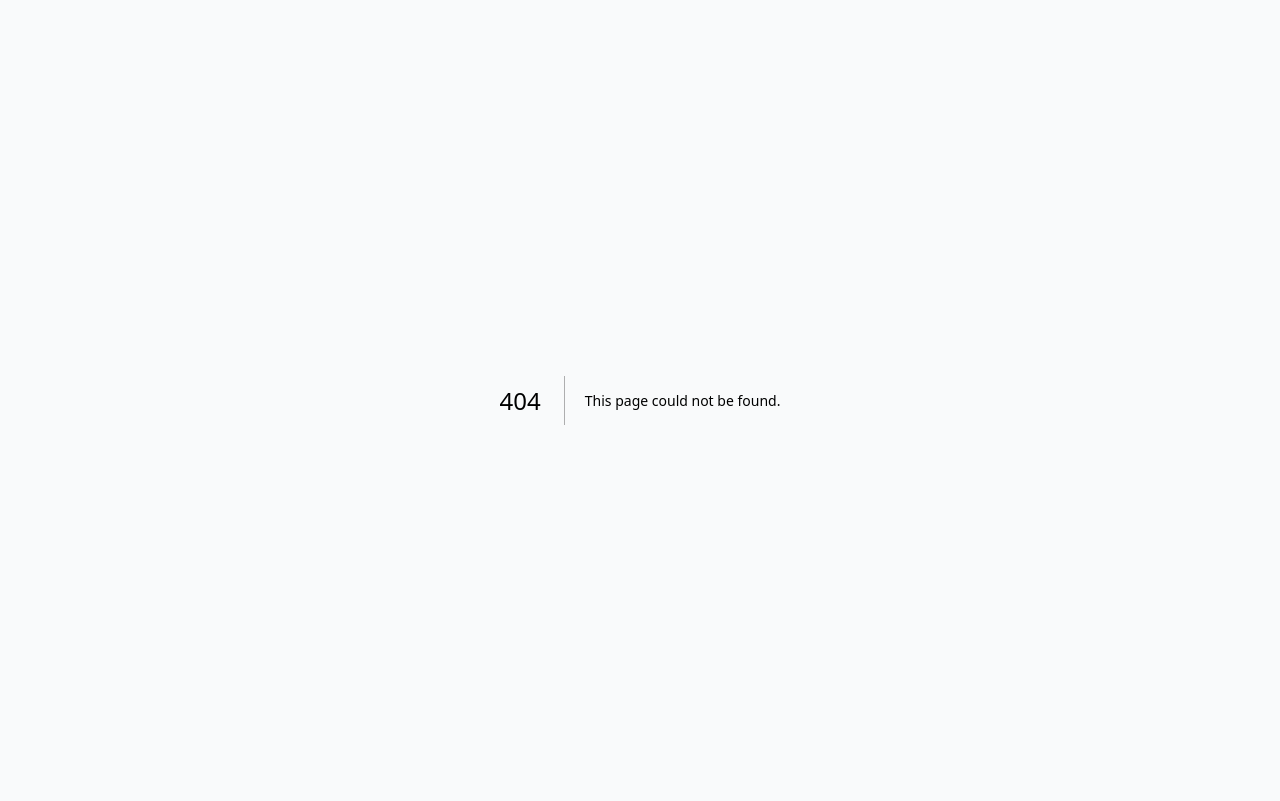
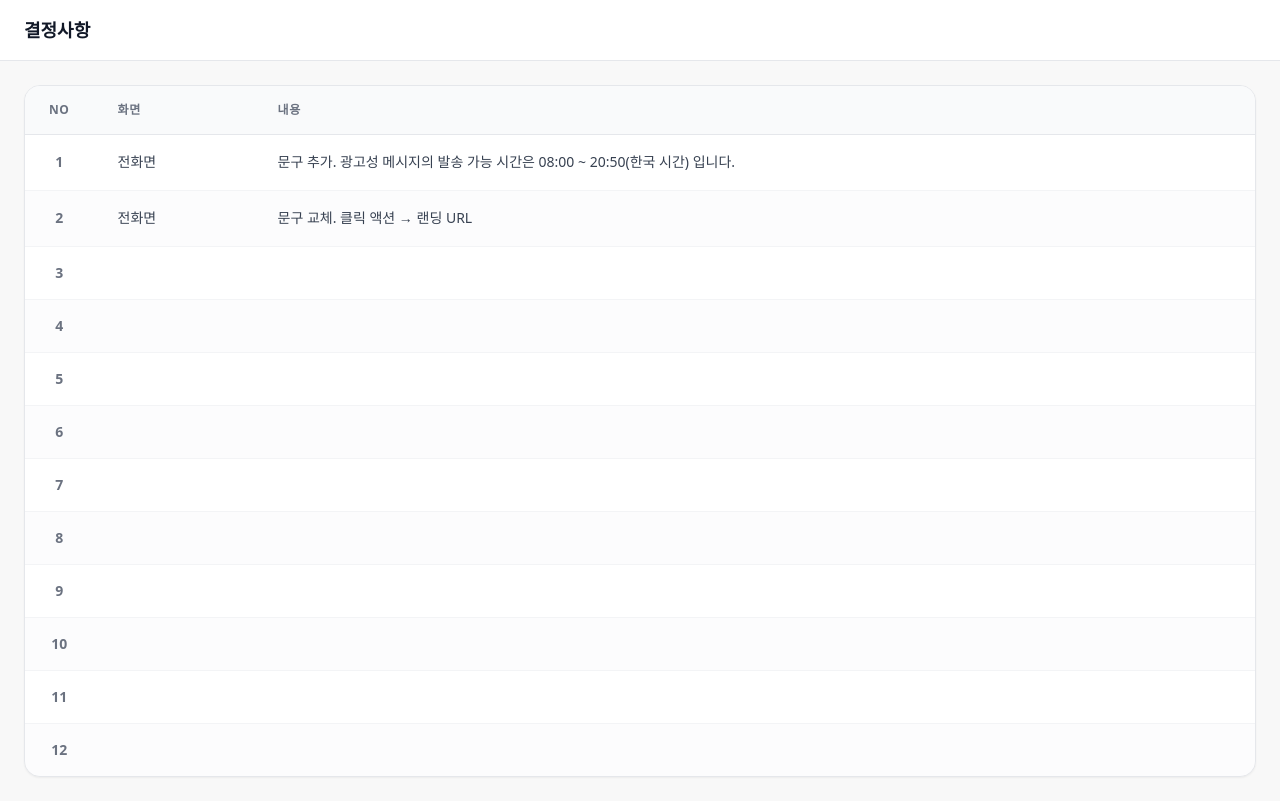
Before and after one commit to vldlzm/flexg_CRM_LIVE, a Next.js app: page /decisions in a window 1280 px wide. Before the commit this address had no page. Built offline with nearby package versions, Linux system fonts and the light colour scheme.

Commit message:
feat: 결정사항 화면 추가 (12행 테이블)

```diff
--- /dev/null
+++ b/src/app/decisions/page.tsx
@@ -0,0 +1,5 @@
+import Decisions from '@/components/Decisions';
+
+export default function DecisionsPage() {
+  return <Decisions />;
+}
--- a/src/app/page.tsx
+++ b/src/app/page.tsx
@@ -37,6 +37,13 @@ const SCREEN_GROUPS: ScreenGroup[] = [
         id: 'crm-live-create',
         name: '생성',
         href: '/crm/live/create',
+        description: '',
+        notes: [],
+      },
+      {
+        id: 'decisions',
+        name: '결정사항',
+        href: '/decisions',
         description: '',
         notes: [],
       },
--- /dev/null
+++ b/src/components/Decisions.tsx
@@ -0,0 +1,49 @@
+export default function Decisions() {
+  const rows = [
+    { no: 1,  screen: '전화면', content: '문구 추가. 광고성 메시지의 발송 가능 시간은 08:00 ~ 20:50(한국 시간) 입니다.' },
+    { no: 2,  screen: '전화면', content: '문구 교체. 클릭 액션 → 랜딩 URL' },
+    { no: 3,  screen: '', content: '' },
+    { no: 4,  screen: '', content: '' },
+    { no: 5,  screen: '', content: '' },
+    { no: 6,  screen: '', content: '' },
+    { no: 7,  screen: '', content: '' },
+    { no: 8,  screen: '', content: '' },
+    { no: 9,  screen: '', content: '' },
+    { no: 10, screen: '', content: '' },
+    { no: 11, screen: '', content: '' },
+    { no: 12, screen: '', content: '' },
+  ];
+
+  return (
+    <div className="min-h-screen bg-[#f8f8f8]">
+      <div className="sticky top-0 z-20 border-b border-gray-200 bg-white">
+        <div className="mx-auto flex max-w-[1440px] items-center px-6 py-4">
+          <h1 className="text-lg font-bold text-gray-900">결정사항</h1>
+        </div>
+      </div>
+
+      <div className="mx-auto max-w-[1440px] p-6">
+        <div className="overflow-hidden rounded-2xl border border-gray-200 bg-white shadow-sm">
+          <table className="w-full text-sm">
+            <thead>
+              <tr className="border-b border-gray-200 bg-gray-50">
+                <th className="w-16 px-6 py-4 text-center text-xs font-bold uppercase tracking-wider text-gray-500">NO</th>
+                <th className="w-40 px-6 py-4 text-left text-xs font-bold uppercase tracking-wider text-gray-500">화면</th>
+                <th className="px-6 py-4 text-left text-xs font-bold uppercase tracking-wider text-gray-500">내용</th>
+              </tr>
+            </thead>
+            <tbody>
+              {rows.map((row, i) => (
+                <tr key={row.no} className={`border-b border-gray-100 last:border-0 ${i % 2 === 0 ? 'bg-white' : 'bg-gray-50/50'}`}>
+                  <td className="px-6 py-4 text-center text-sm font-semibold text-gray-500">{row.no}</td>
+                  <td className="px-6 py-4 text-sm text-gray-700">{row.screen}</td>
+                  <td className="px-6 py-4 text-sm text-gray-700 leading-relaxed">{row.content}</td>
+                </tr>
+              ))}
+            </tbody>
+          </table>
+        </div>
+      </div>
+    </div>
+  );
+}
```
